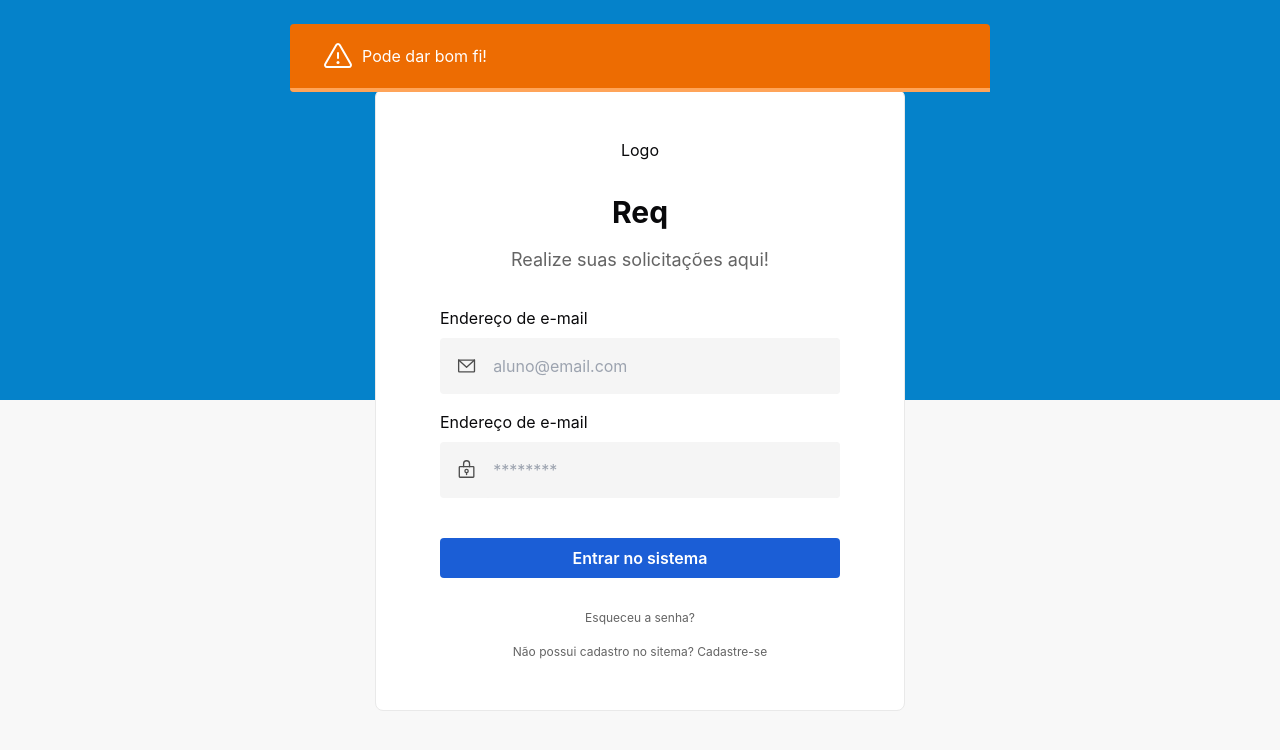
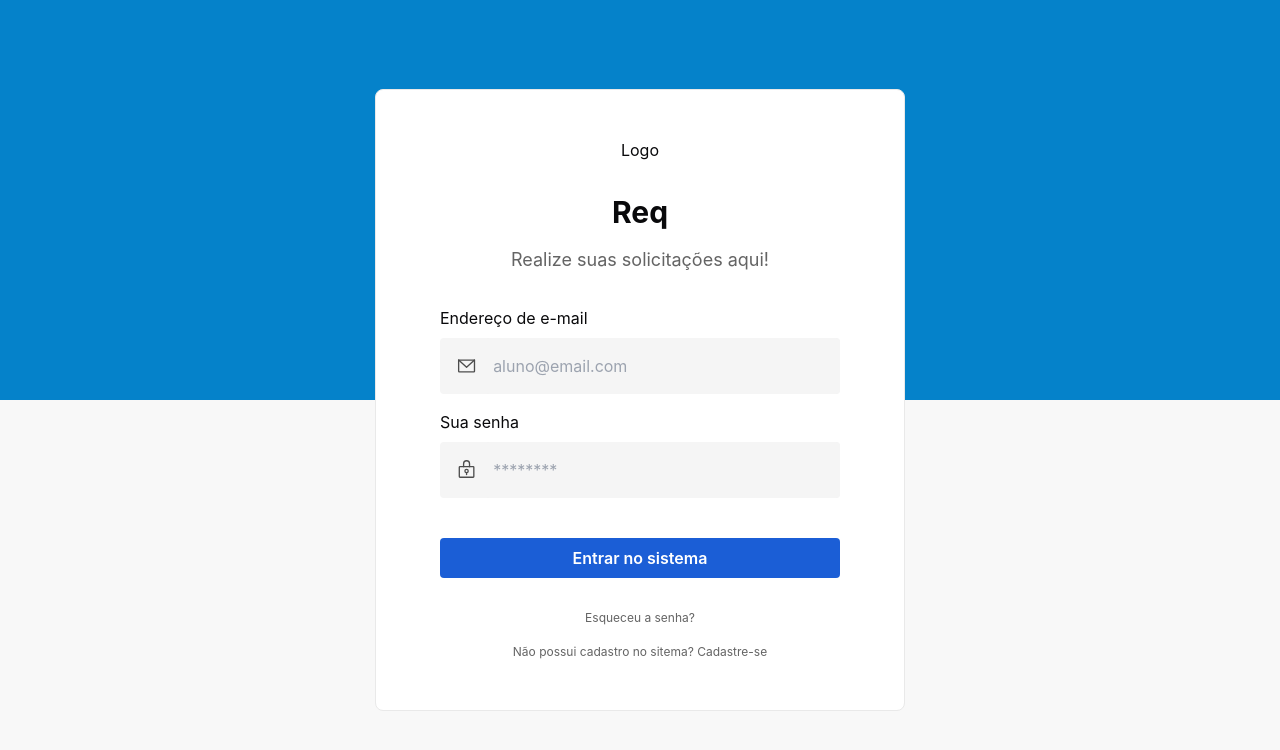
Before and after one commit to RianZenki/Req, a React (Vite) app: page / in a window 1280 px wide. Shown: the top 750 px of the page. Built offline with nearby package versions, Linux system fonts and the light colour scheme.

Commit message:
adjustes

```diff
--- a/src/components/AccountRecoveryModal/index.tsx
+++ b/src/components/AccountRecoveryModal/index.tsx
@@ -39,7 +39,6 @@ export const AccountRecoveryModal = () => {
 
    return (
       <>
-         <Alert text="Pode dar bom fi!" type="warning" />
          <Dialog>
             <DialogTrigger asChild>
                <p className="cursor-pointer text-xs text-[#646464] hover:underline">
--- a/src/screens/Login/index.tsx
+++ b/src/screens/Login/index.tsx
@@ -72,7 +72,7 @@ export const Login = () => {
 
                   <TextInput.Root>
                      <TextInput.Label htmlFor="password">
-                        Endereço de e-mail
+                        Sua senha
                         <TextInput.Field>
                            <TextInput.Icon
                               icon={LockKey}
```
